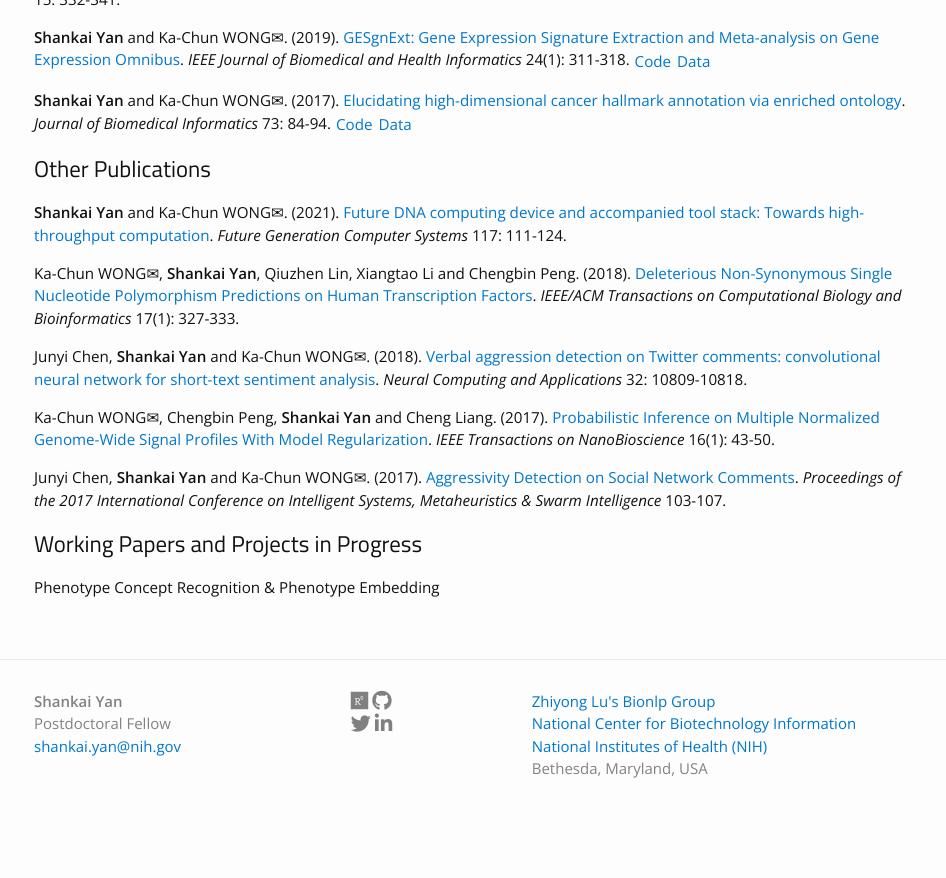
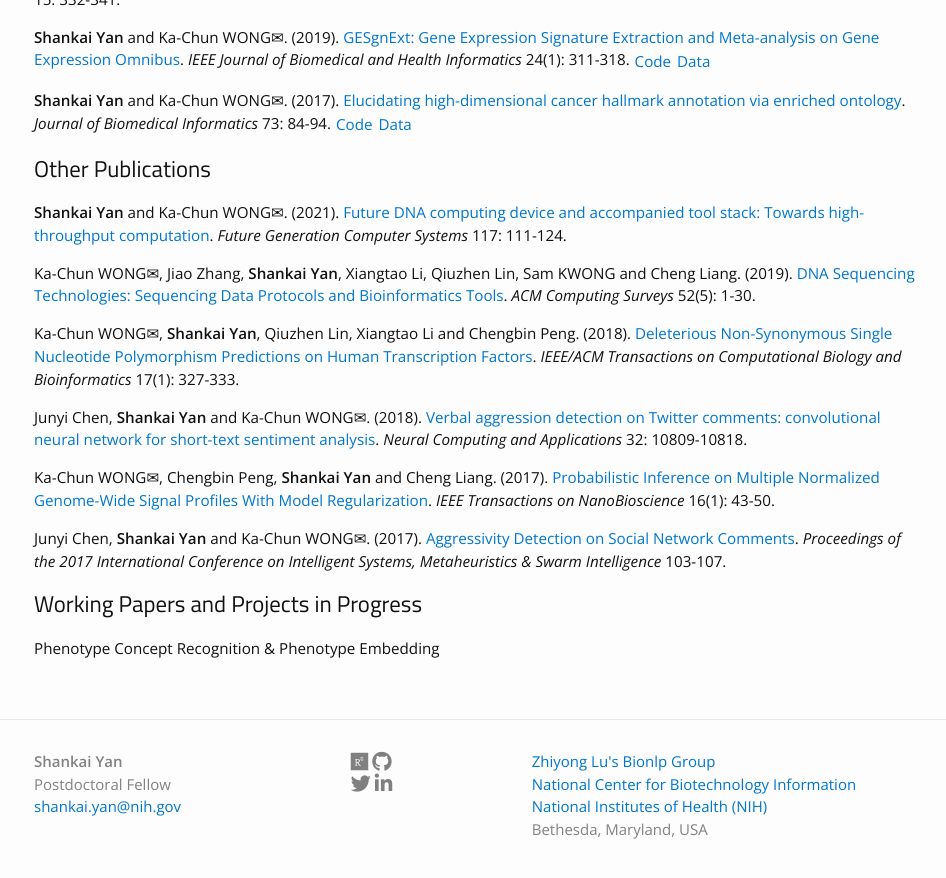
Before and after one commit to cskyan/cskyan.github.io, a Jekyll site: the page built from research.md, in a window 1280 px wide and 900 px high, scrolled down 766 px. Shown: the top 878 px of the window, without its empty margins (161-1107 px from the left). Built offline with Jekyll 4.4.1, drawn with Linux system fonts in a browser that asks for light colours; nearby versions of some CDN libraries; some web fonts are replaced; a style sheet for code colours, icons or effects is not loaded; before the commit the page ends 1606 px from its top, so only the background shows below that.

Commit message:
Update publications

```diff
--- a/research.md
+++ b/research.md
@@ -34,6 +34,8 @@ Ka-Chun WONG✉, Junyi Chen, Jiao Zhang, Jiecong Lin, **Shankai Yan**, Shxiong Z
 ## Other Publications
 **Shankai Yan** and Ka-Chun WONG✉. (2021). [Future DNA computing device and accompanied tool stack: Towards high-throughput computation](https://doi.org/10.1016/j.future.2020.10.038). *Future Generation Computer Systems* 117: 111-124.
 
+Ka-Chun WONG✉, Jiao Zhang, **Shankai Yan**, Xiangtao Li, Qiuzhen Lin, Sam KWONG and Cheng Liang. (2019). [DNA Sequencing Technologies: Sequencing Data Protocols and Bioinformatics Tools](https://doi.org/10.1145/3340286). *ACM Computing Surveys* 52(5): 1-30.
+
 Ka-Chun WONG✉, **Shankai Yan**, Qiuzhen Lin, Xiangtao Li and Chengbin Peng. (2018). [Deleterious Non-Synonymous Single Nucleotide Polymorphism Predictions on Human Transcription Factors](https://doi.org/10.1109/TCBB.2018.2882548). *IEEE/ACM Transactions on Computational Biology and Bioinformatics* 17(1): 327-333.
 
 Junyi Chen, **Shankai Yan** and Ka-Chun WONG✉. (2018). [Verbal aggression detection on Twitter comments: convolutional neural network for short-text sentiment analysis](https://doi.org/10.1007/s00521-018-3442-0). *Neural Computing and Applications* 32: 10809-10818.
```
